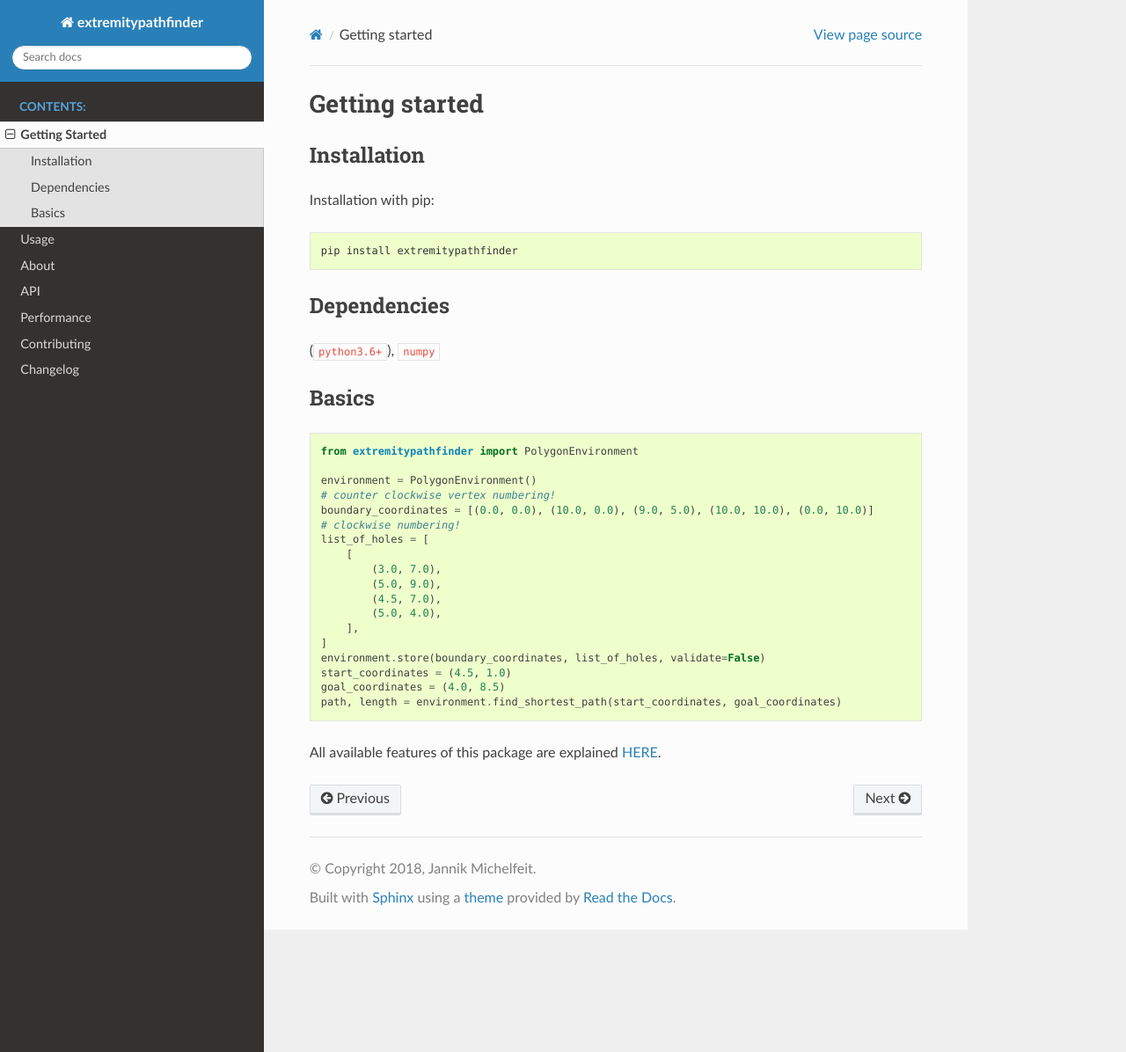
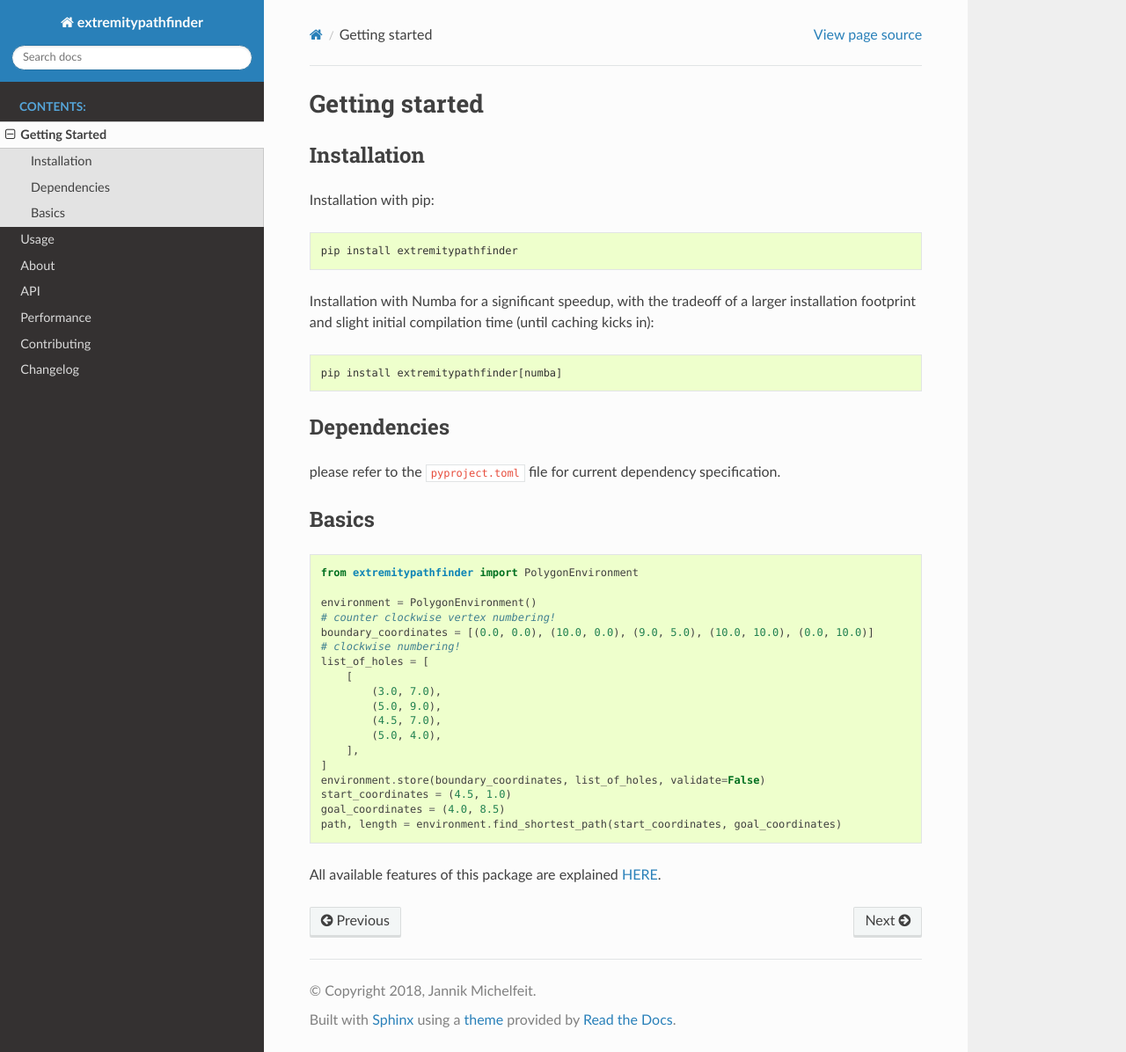
Before and after one commit to jannikmi/extremitypathfinder, a Sphinx documentation site: the page built from docs/0_getting_started.rst, in a window 1280 px wide and 1196 px high. Shown: the whole window at 88% size. Built offline with Sphinx 7.4.7 and the Read the Docs theme 2.0.0, drawn with Linux system fonts in a browser that asks for light colours.

Commit message:
Update 0_getting_started.rst

```diff
--- a/docs/0_getting_started.rst
+++ b/docs/0_getting_started.rst
@@ -16,13 +16,18 @@ Installation with pip:
     pip install extremitypathfinder
 
 
+Installation with Numba for a significant speedup, with the tradeoff of a larger installation footprint and slight initial compilation time (until caching kicks in):
+
+.. code-block:: console
+
+    pip install extremitypathfinder[numba]
+
 
 
 Dependencies
 ------------
 
-(``python3.6+``), ``numpy``
-
+please refer to the ``pyproject.toml`` file for current dependency specification.
 
 
 
```
